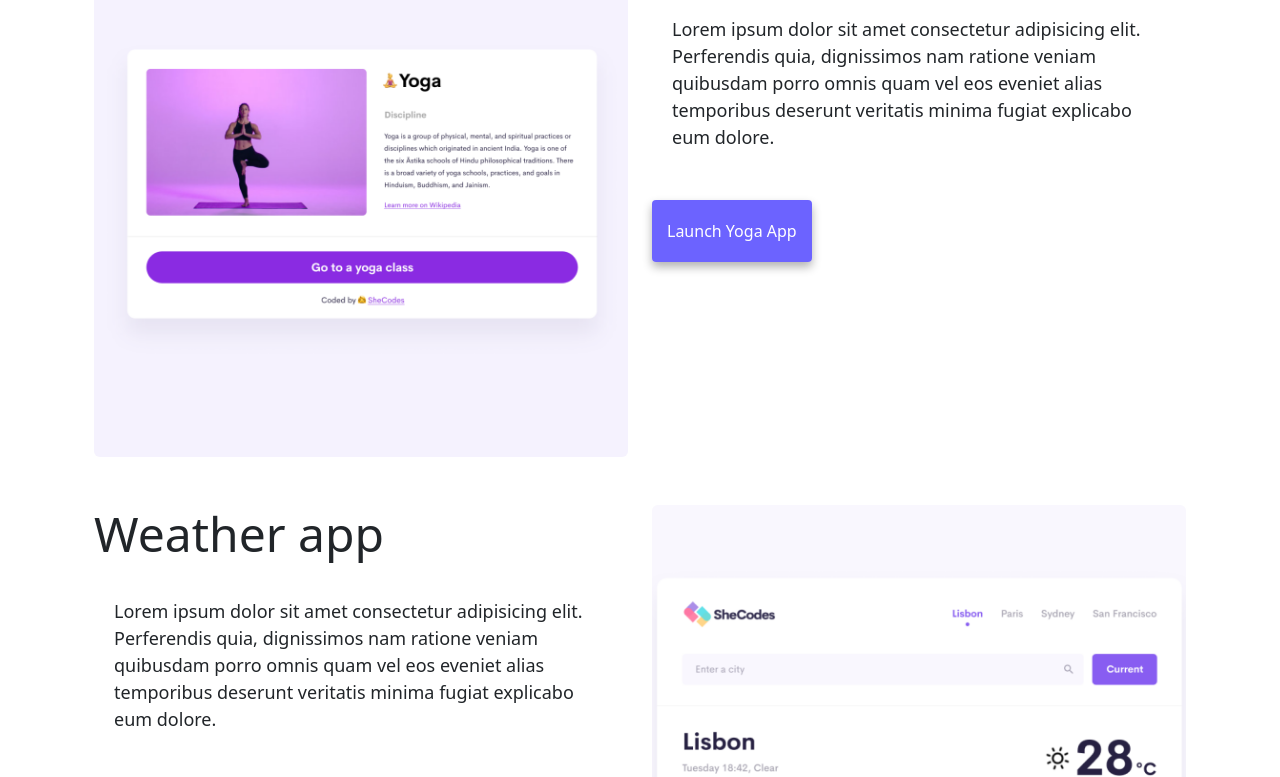
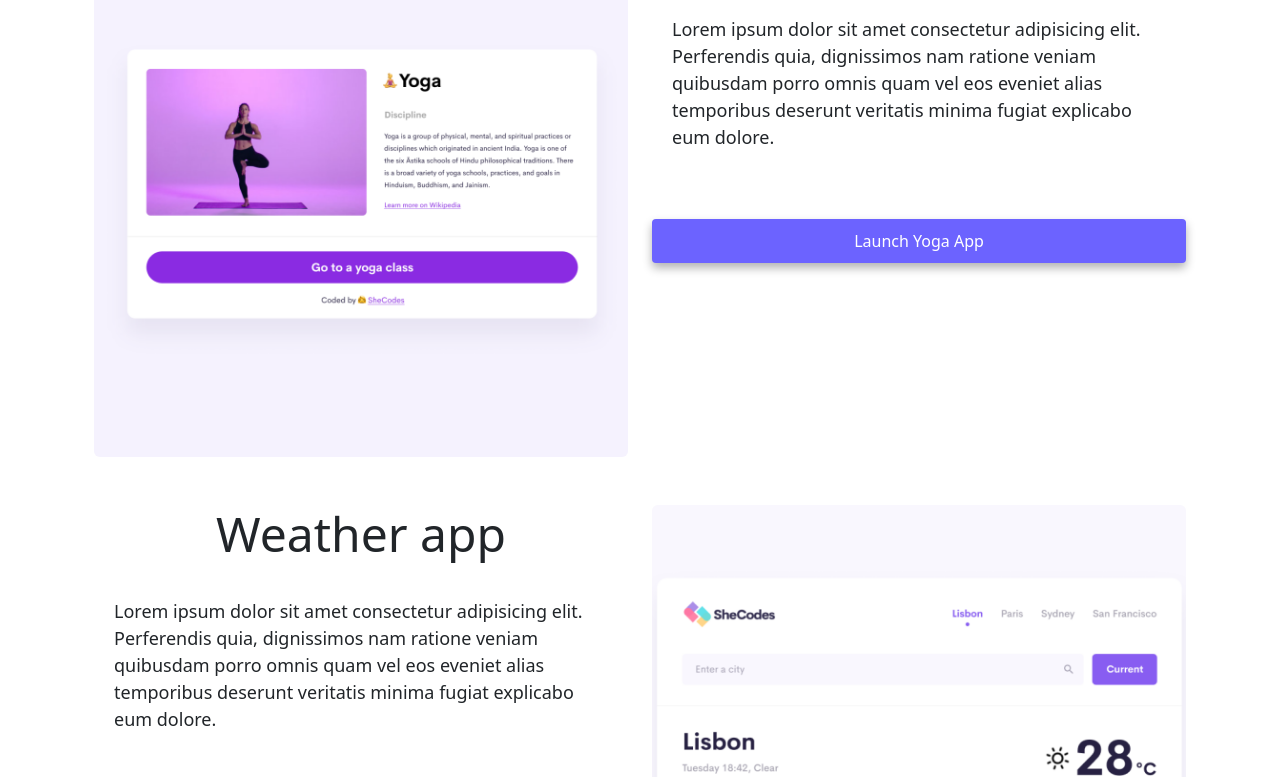
Before and after one commit to Khalipa-B/SheCodes-responsive-wk3-homework, a website: page SheCodes Responsive Week 3/SheCodes Responsive week 3 homework/index.html in a window 1280 px wide. Shown: the part 541-1318 px from the top of the page. Drawn offline with nearby package versions, Linux system fonts and the light colour scheme.

Commit message:
Updated CSS

```diff
--- a/SheCodes Responsive Week 3/SheCodes Responsive week 3 homework/style.css
+++ b/SheCodes Responsive Week 3/SheCodes Responsive week 3 homework/style.css
@@ -137,8 +137,15 @@ svg {
   margin-left: auto;
 }
 
-@media (max-width: 600px) {
-  .navigation-links {
+@media (min-width: 400px) {
+  .primary-link {
+    display: flex;
+    justify-content: center;
+    padding: 10px 10px;
+  }
+
+  .mb-3 {
     text-align: center;
   }
+  }
 }
```
